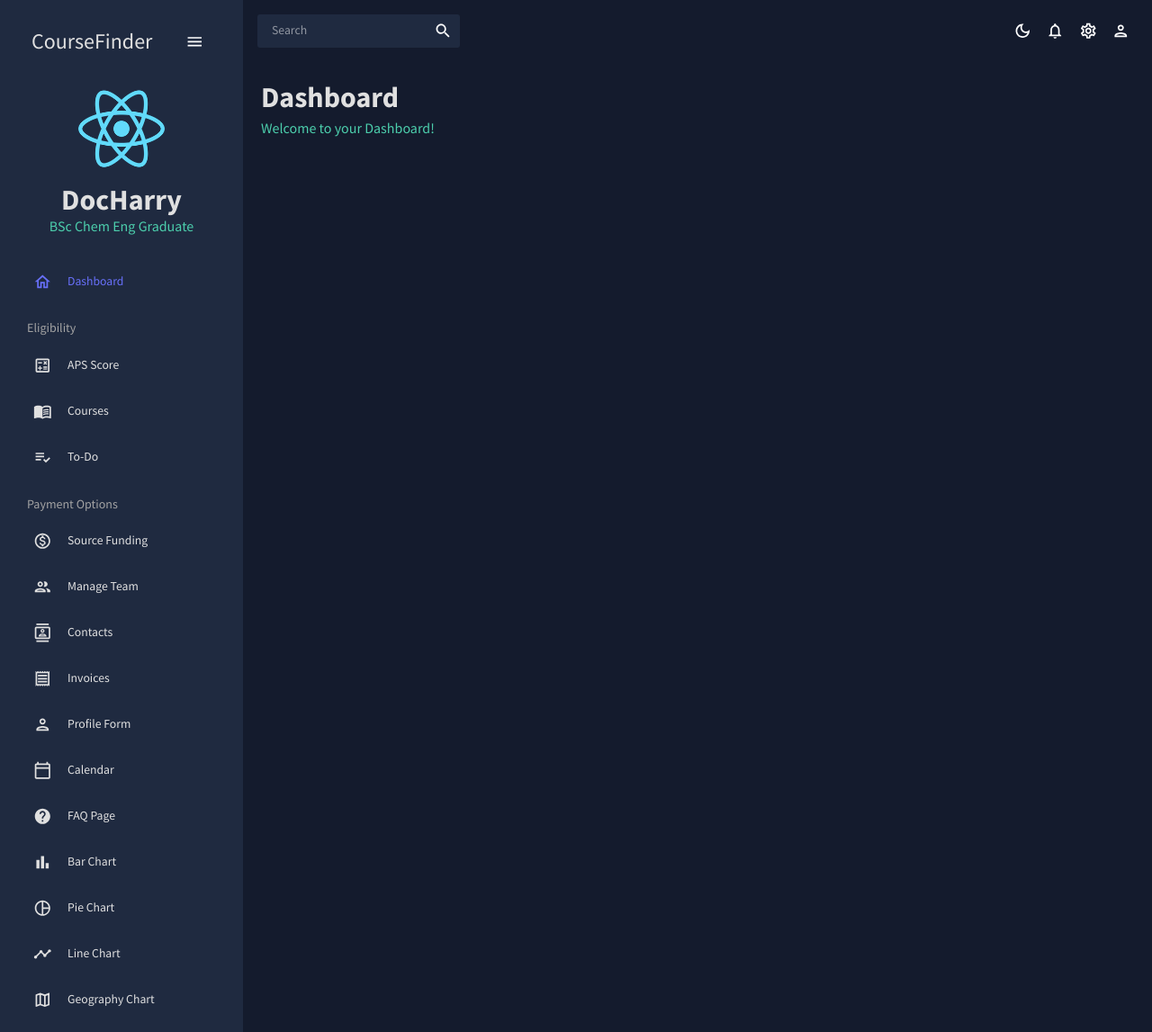
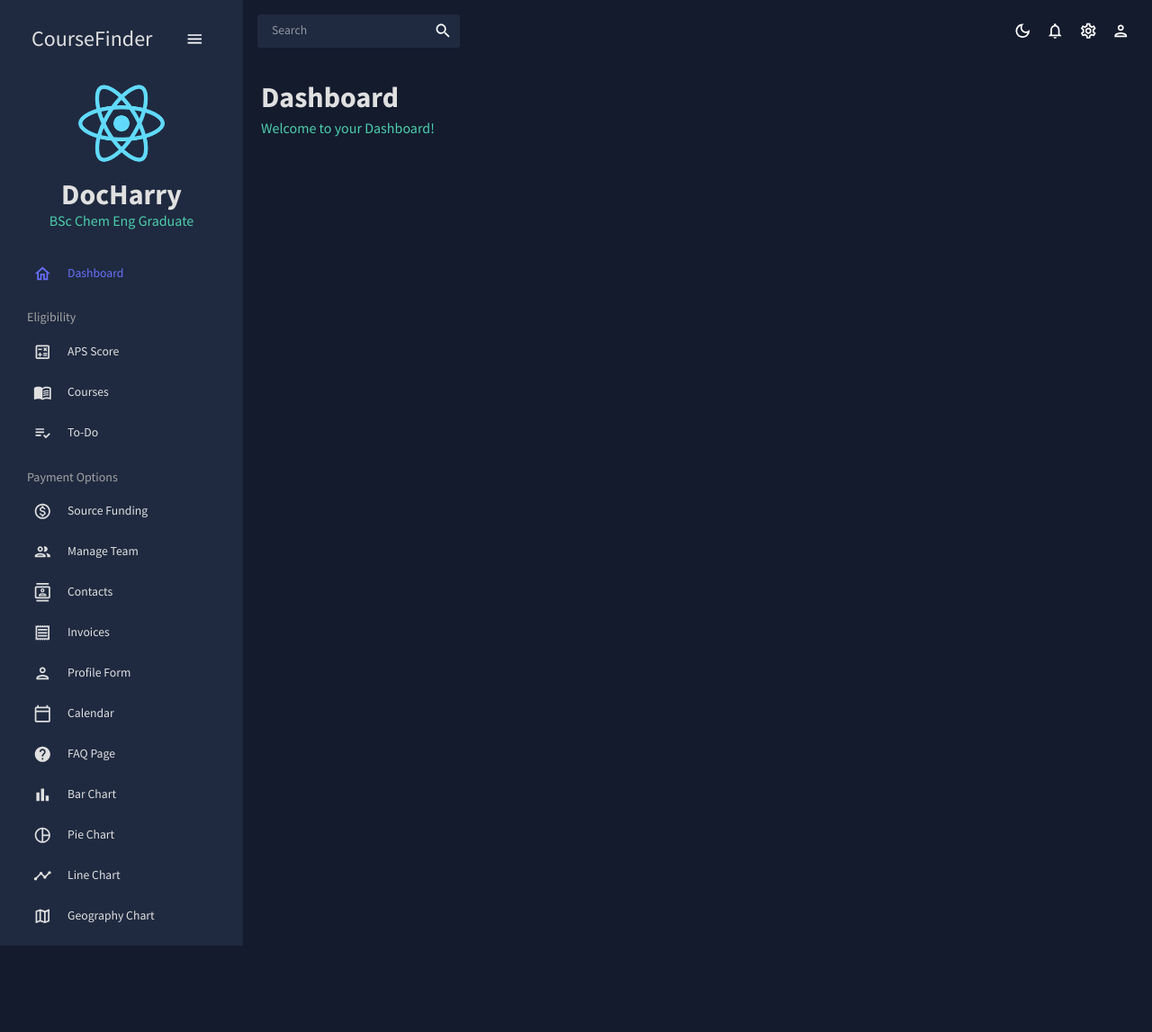
Before and after one commit to DocHarry22/coursecampass, a React (Create React App) app in the folder react-admin/: page / in a window 1280 px wide. Shown: the whole page at 90% size. After the commit the page ends 1051 px from the top, so only its background shows below. Built offline with nearby package versions, Linux system fonts and the light colour scheme.

Commit message:
Fix layout typos

```diff
--- a/react-admin/src/scenes/dashboard/index.jsx
+++ b/react-admin/src/scenes/dashboard/index.jsx
@@ -5,7 +5,7 @@ import Header from "../../components/Header";
 const Dashboard = () => {
     return (
         <Box m="20px">
-            <Box display="flex" justifyContent="space-betweem" alignItems="center">
+            <Box display="flex" justifyContent="space-between" alignItems="center">
                 <Header title="Dashboard"  subtitle="Welcome to your Dashboard!" />
             </Box>
         </Box>
--- a/react-admin/src/scenes/global/Sidebar.jsx
+++ b/react-admin/src/scenes/global/Sidebar.jsx
@@ -57,9 +57,9 @@ const Sidebar = () => {
                 backgroundColor: "transparent !important"
             },
             "& .pro-inner-item": {
-                padding: "5px 35px 5px 20pxx !important"
+                padding: "5px 35px 5px 20px !important"
             },
-            "& .pro-innter-item:hover": {
+            "& .pro-inner-item:hover": {
                 color: "#868dfb !important"
             },
             "& .pro-menu-item.active": {
@@ -238,7 +238,7 @@ const Sidebar = () => {
                         />
                         <Item
                              title="Line Chart"
-                            to="/lie"
+                             to="/line"
                              icon={<TimelineOutlinedIcon />}
                              selected={selected}
                              setSelected={setSelected}
```
Lines whose indentation alone changed are shown as unchanged.
